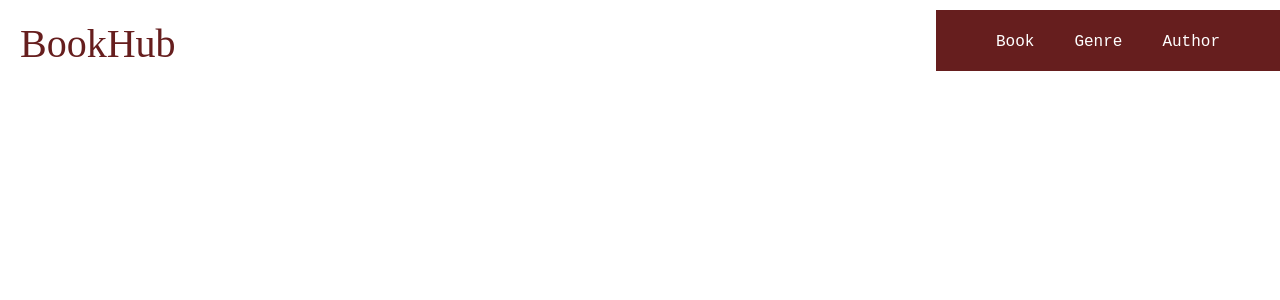
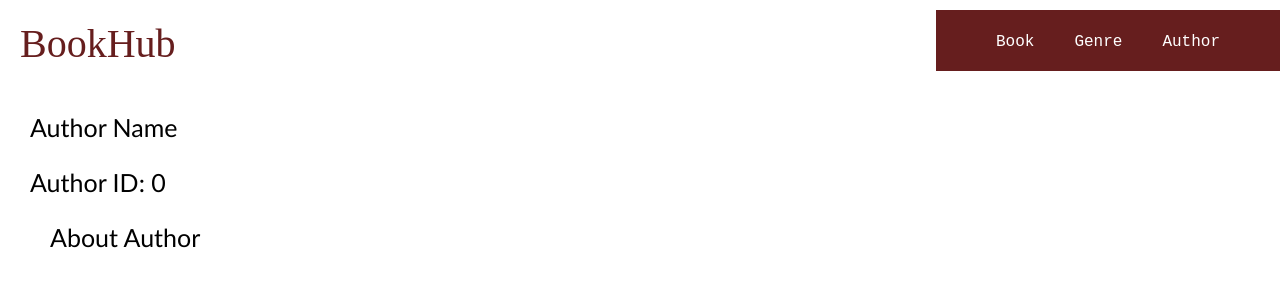
Before and after one commit to steve-the-hermit/e-library, a React (Create React App) app in the folder e-library/: page /author/0 in a window 1280 px wide. Shown: the top 300 px of the page. Built offline with nearby package versions, Linux system fonts and the light colour scheme.

Commit message:
Commited

```diff
--- a/e-library/src/App.css
+++ b/e-library/src/App.css
@@ -272,15 +272,13 @@ p{
   color: rgb(102, 30, 30);
 }
 
-/* From uiverse.io by @satyamchaudharydev */
-/* removing default style of button */
 
 .form button {
   border: none;
   background: none;
   color: #8b8ba7;
 }
-/* styling of whole input container */
+
 .form {
   --timing: 0.3s;
   --width-of-input: 200px;
@@ -326,7 +324,7 @@ p{
   border-radius: 1px;
   transition: transform var(--timing) ease;
 }
-/* Hover on Input */
+
 .form:focus-within {
   border-radius: var(--after-border-radius);
 }
@@ -334,25 +332,34 @@ p{
 input:focus {
   outline: none;
 }
-/* here is code of animated border */
+
 .form:focus-within:before {
   transform: scale(1);
 }
-/* styling of close button */
-/* == you can click the close button to remove text == */
+
 .reset {
   border: none;
   background: none;
   opacity: 0;
   visibility: hidden;
 }
-/* close button shown when typing */
+
 input:not(:placeholder-shown) ~ .reset {
   opacity: 1;
   visibility: visible;
 }
-/* sizing svg icons */
+
 .form svg {
   width: 17px;
   margin-top: 3px;
 }
+
+.my-link {
+  text-decoration: none;
+}
+
+.about{
+  margin-left: 50px;
+  font-size: 25px;
+  font-family: Gill Sans, sans-serif;
+}
--- a/e-library/src/App.js
+++ b/e-library/src/App.js
@@ -7,6 +7,7 @@ import Author from './components/Author';
 import Book from './components/Book';
 import Genre from './components/Genre';
 import Home from './components/Home';
+import Detail from './components/Details';
 
 function App() {
   return (
@@ -32,6 +33,7 @@ function App() {
           <Route path="/book" element={<Book />} />
           <Route path="/genre" element={<Genre />} />
           <Route path="/author" element={<Author />} />
+          <Route path="/author/:authorId" element={<Detail />} />
         </Routes>
       </div>
     </Router>
--- a/e-library/src/components/Author.js
+++ b/e-library/src/components/Author.js
@@ -1,4 +1,5 @@
 import React, { useState, useEffect } from 'react';
+import { Link } from 'react-router-dom';
 
 function Author() {
   const [followCounts, setFollowCounts] = useState(Array(6).fill(0));
@@ -39,12 +40,14 @@ function Author() {
       <p>Popular Authors</p>
       {cardImages.map((imageUrl, index) => (
         <div className="card" key={index}>
-          <div className="img">
-            <img className="imgtag" src={imageUrl} alt="" />
-            <div>
-              <span className='followers'>Readers: {followCounts[index]}</span>
+          <Link className='my-link' to={`/author/${index}`}>
+            <div className="img">
+              <img className="imgtag" src={imageUrl} alt="" />
+              <div>
+                <span className='followers'>Readers: {followCounts[index]}</span>
+              </div>
             </div>
-          </div>
+          </Link>
         </div>
       ))}
       <div className='Authors'>
--- /dev/null
+++ b/e-library/src/components/Details.js
@@ -0,0 +1,16 @@
+import React from 'react';
+import { useParams } from 'react-router-dom';
+
+function Detail() {
+  const { authorId } = useParams();
+
+  return (
+    <div>
+      <p>Author Name</p>
+      <p>Author ID: {authorId}</p>
+      <span className='about'>About Author</span>
+    </div>
+  );
+}
+
+export default Detail;
```
